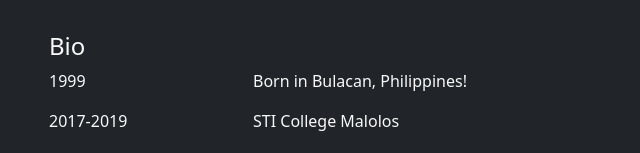
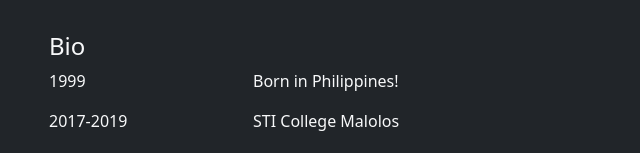
Before and after one commit to valerioreden/portfolio-app, a website: page index.html in a window 1280 px wide. Shown: the part 264-417 px from the top of the page, without its empty margins (183-823 px from the left). Drawn offline with nearby package versions, Linux system fonts and the light colour scheme.

Commit message:
changed bio

```diff
--- a/index.html
+++ b/index.html
@@ -50,7 +50,7 @@
 			<div class="row">
 				<span class="row">
 					<p class="text-light col-3">1999</p>
-					<p class="text-light col-7">Born in Bulacan, Philippines!</p>
+					<p class="text-light col-7">Born in Philippines!</p>
 				</span>
 				<span class="row">
 					<p class="text-light col-3">2017-2019</p>
```
